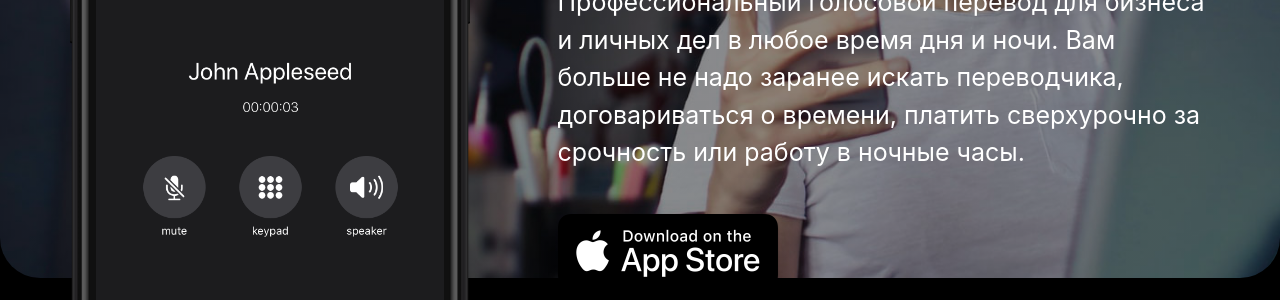
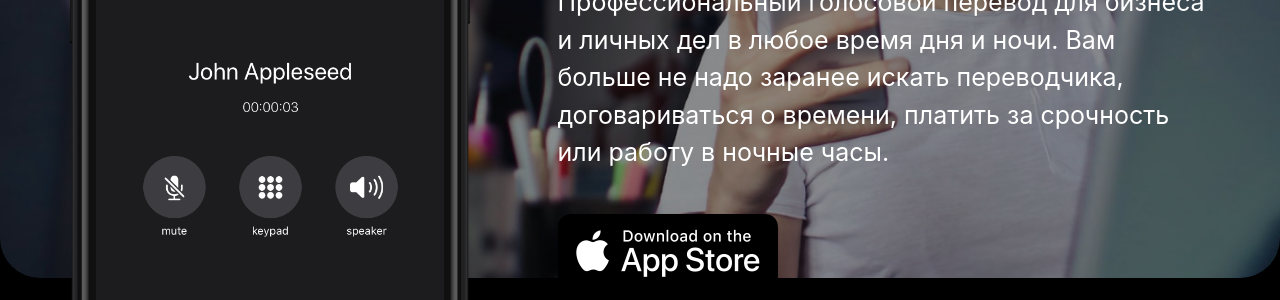
Before and after one commit to trnslt/trnslt.github.io, a Jekyll site: the page built from index.html, in a window 1280 px wide. Shown: the part 436-736 px from the top of the page. Built offline with Jekyll 4.4.1, drawn with Linux system fonts in a browser that asks for light colours; nearby versions of some CDN libraries; some of the changed text lies outside the part shown.

Commit message:
no message

```diff
--- a/_config.yml
+++ b/_config.yml
@@ -13,7 +13,7 @@ presskit_download_link:
 app_icon: /assets/appicon.png # Automatically populates if not set and if iOS app ID is set.  Otherwise enter path to icon file manually.
 app_name: Trnslt.me # Automatically populates if not set and if iOS app ID is set.  Otherwise enter manually.
 app_price: удаленные переводчики в вашем смартфоне 24/7 # Automatically populates if not set and if iOS app ID is set.  Otherwise enter manually.
-app_description: Профессиональный голосовой перевод для бизнеса и личных дел в любое время дня и ночи. Вам больше не надо заранее искать переводчика, договариваться о времени, платить сверхурочно за срочность или работу в ночные часы.
+app_description: Профессиональный голосовой перевод для бизнеса и личных дел в любое время дня и ночи. Вам больше не надо заранее искать переводчика, договариваться о времени, платить за срочность или работу в ночные часы.
 
 enable_smart_app_banner: true # Set to true to show a smart app banner at top of page on mobile devices.
 
```
